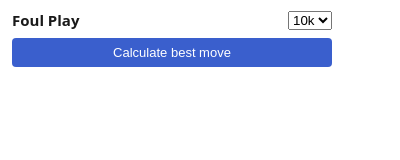
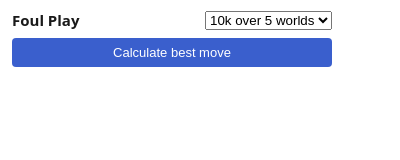
Before and after one commit to pulkitahuja0/fp-extension, a browser extension: page extension/popup.html in a window 400 px wide. Drawn offline with Linux system fonts and the light colour scheme.

Commit message:
change options

```diff
--- a/extension/popup.html
+++ b/extension/popup.html
@@ -9,10 +9,10 @@
   <header>
     <h1>Foul Play</h1>
     <select id="search-budget">
-      <option value="1000">1k</option>
-      <option value="5000">5k</option>
-      <option value="10000" selected>10k</option>
-      <option value="50000">50k</option>
+      <option value="2,1000">1k over 2 worlds</option>
+      <option value="5,5000">5k over 5 worlds</option>
+      <option value="5,10000" selected>10k over 5 worlds</option>
+      <option value="5,50000">50k over 5 worlds</option>
     </select>
   </header>
 
```
